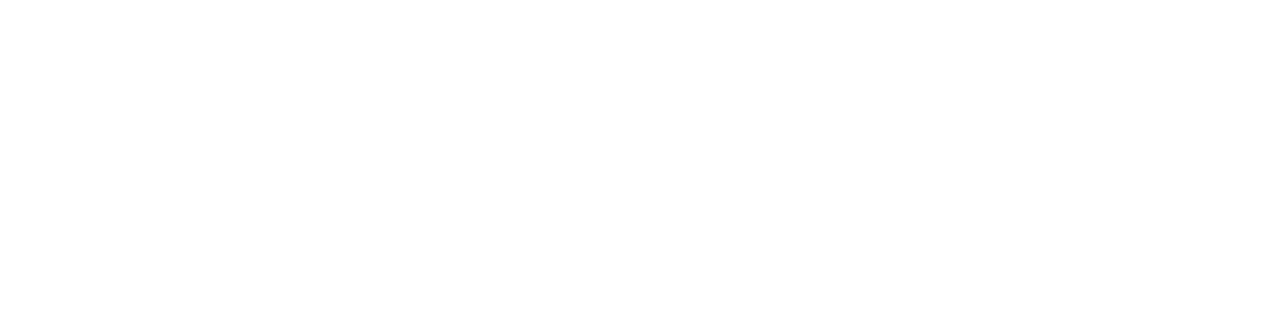
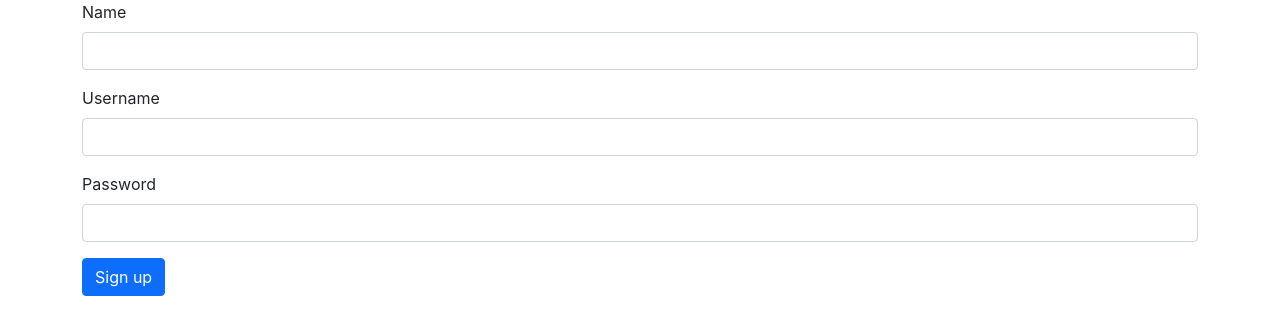
Before and after one commit to InnaIazovskaia/202201-w7chwe-front-inna-iazovskaia, a React (Create React App) app: page / in a window 1280 px wide. Shown: the top 334 px of the page. Built offline with nearby package versions, Linux system fonts and the light colour scheme.

Commit message:
imported RegisterForm into App.js

```diff
--- a/src/App.js
+++ b/src/App.js
@@ -1,5 +1,11 @@
+import RegisterForm from "./components/RegisterForm/RegisterForm";
+
 function App() {
-  return <></>;
+  return (
+    <>
+      <RegisterForm />
+    </>
+  );
 }
 
 export default App;
```
